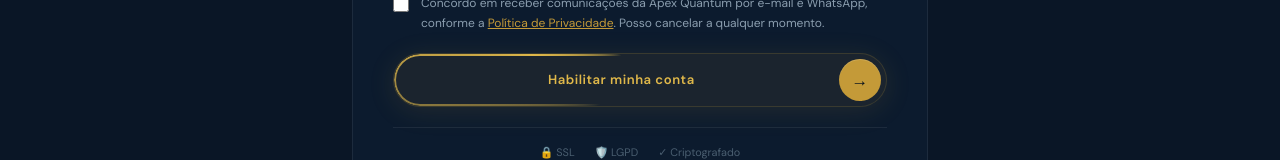
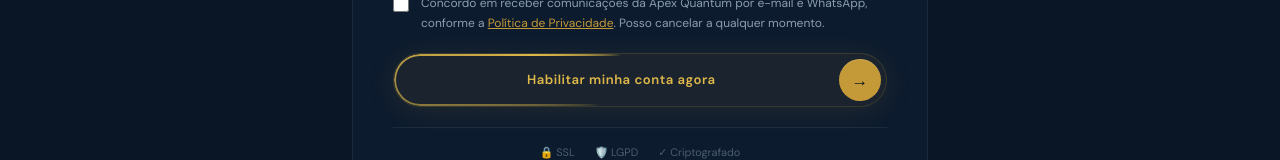
Before and after one commit to mastervision2006-ship-it/apex-quantum-landing, a Next.js app: page / in a window 1280 px wide. Shown: the part 10625-10785 px from the top of the page. Built offline with nearby package versions, Linux system fonts and the light colour scheme.

Commit message:
fix: adiciona 'agora' ao texto do botão submit

```diff
--- a/components/LeadFormSection.tsx
+++ b/components/LeadFormSection.tsx
@@ -189,7 +189,7 @@ export default function LeadFormSection() {
                 className="btn-beam w-full disabled:opacity-60 disabled:cursor-not-allowed"
               >
                 <span className="btn-beam-text flex-1 text-center text-sm">
-                  {status === 'loading' ? 'Validando...' : 'Habilitar minha conta'}
+                  {status === 'loading' ? 'Validando...' : 'Habilitar minha conta agora'}
                 </span>
                 {status !== 'loading' && <span className="btn-beam-arrow">→</span>}
               </button>
```
